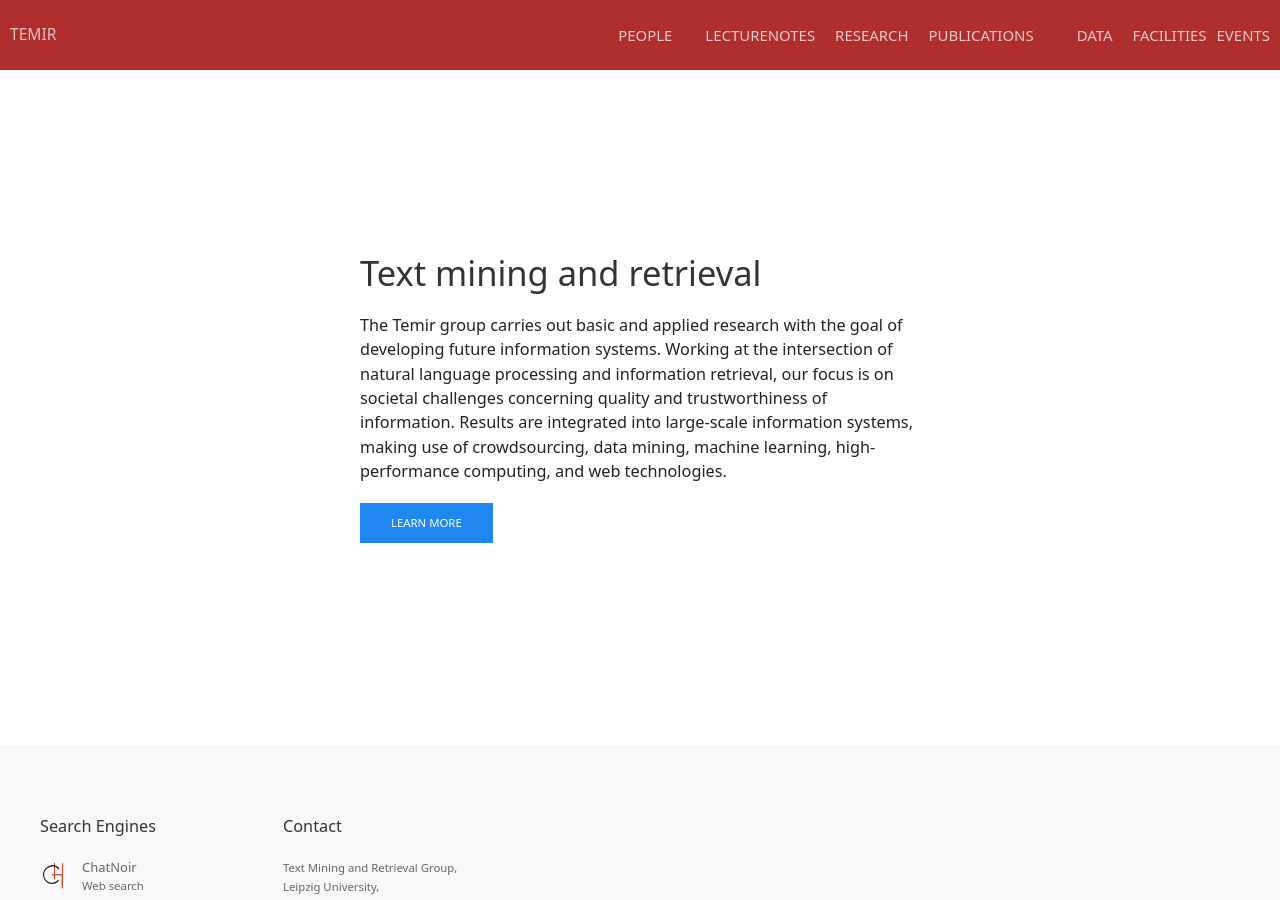
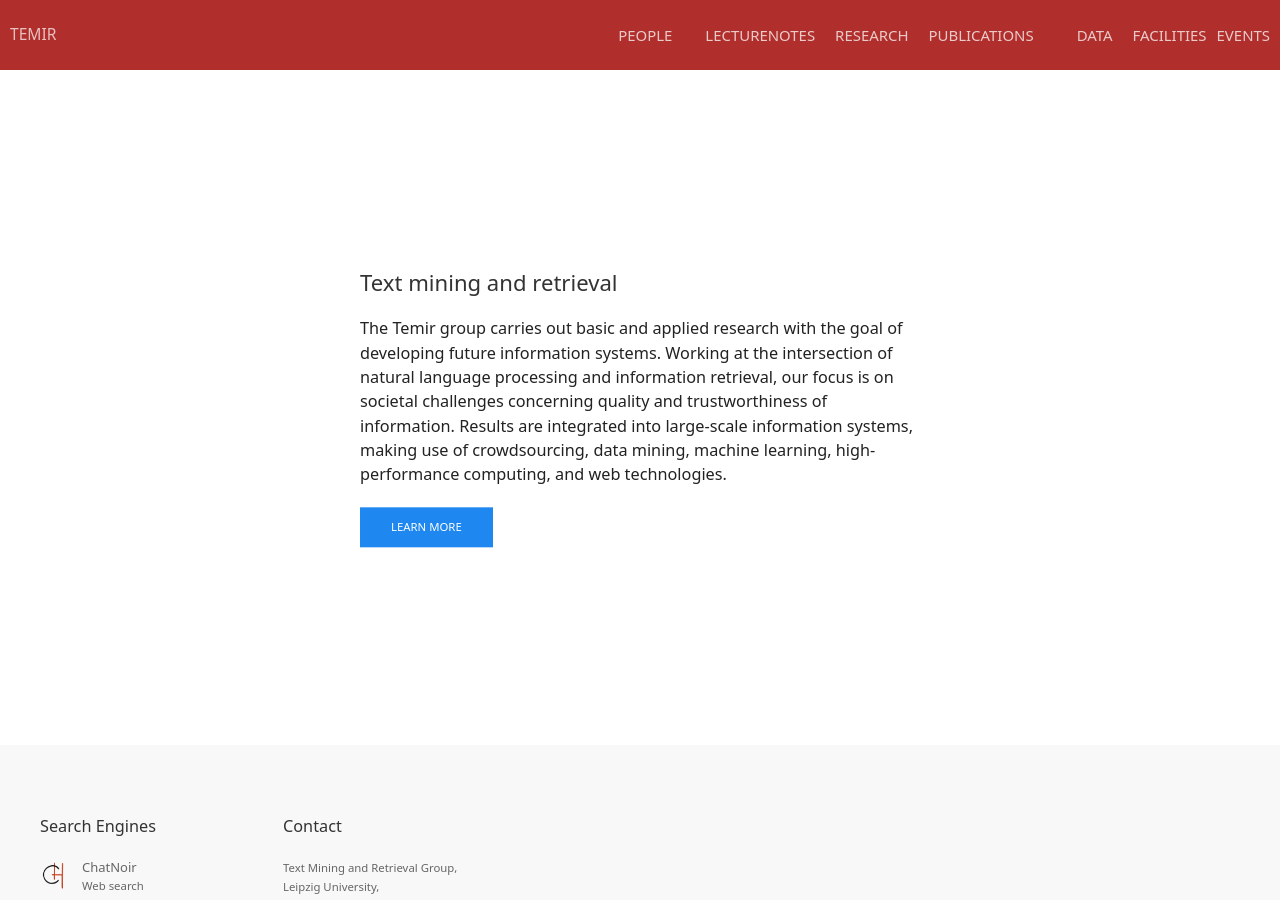
Before and after one commit to temir-org/temir-org.github.io, a Jekyll site: the page built from index.html, in a window 1280 px wide and 900 px high. Built offline with Jekyll 4.4.1, drawn with Linux system fonts in a browser that asks for light colours.

Commit message:
fix margin

```diff
--- a/index.html
+++ b/index.html
@@ -7,7 +7,7 @@ description: Text mining and retrieval
 
 <main class="uk-section uk-cover-container index-main-cover">
     <div class="uk-container uk-position-center uk-dark uk-padding">
-        <h1>Text mining and retrieval</h1>
+        <h2 class="uk-lead uk-margin-top">Text mining and retrieval</h2>
         <div>
             <p>
                     The Temir group carries out basic and applied research with the goal of developing future information systems. Working at the intersection of natural language processing and information retrieval, our focus is on societal challenges concerning quality and trustworthiness of information. Results are integrated into large-scale information systems, making use of crowdsourcing, data mining, machine learning, high-performance computing, and web technologies.</p>
```
